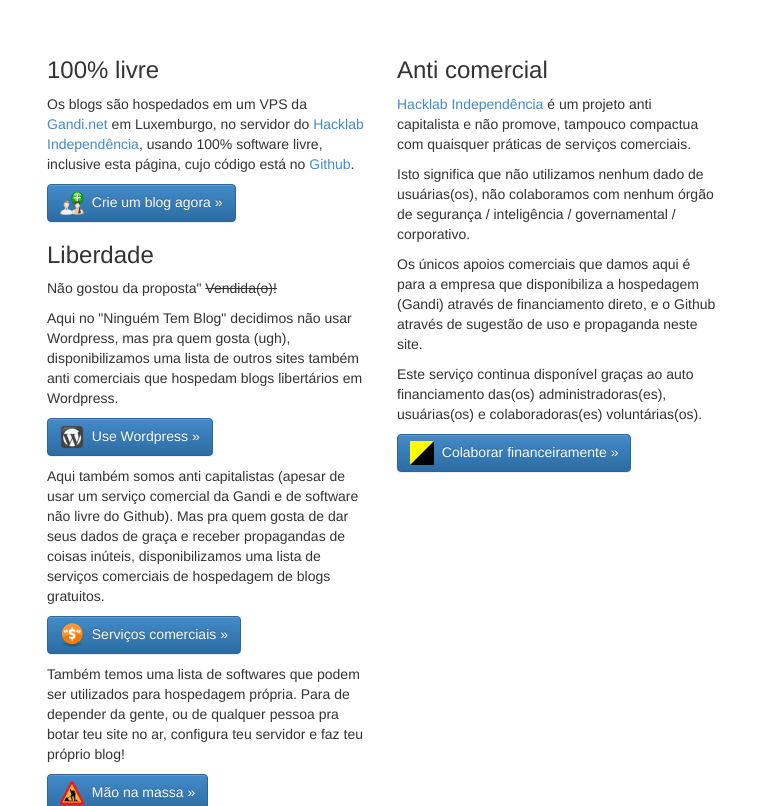
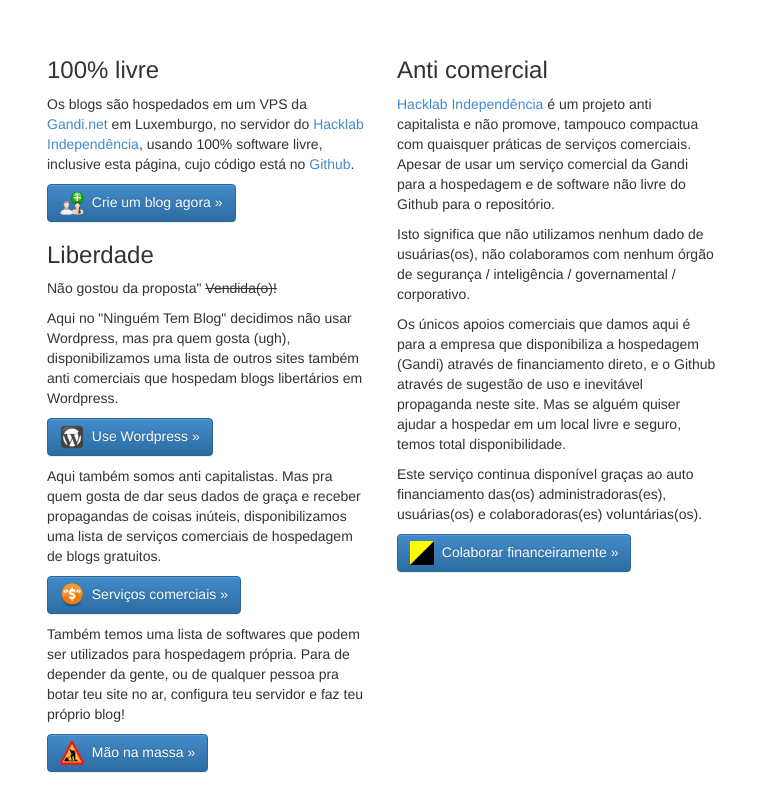
Before and after one commit to desci/ninguem.tem.blog.br, a plain HTML site: page index.html in a window 1280 px wide. Shown: the part 488-1294 px from the top of the page, without its empty margins (258-1021 px from the left). Drawn offline with Linux system fonts and the light colour scheme; files that its build step writes are made by us from their sources; files whose address does not match are found by name.

Commit message:
Movido o texto sobre hipocrisia

```diff
--- a/index.html
+++ b/index.html
@@ -83,7 +83,7 @@
 				<p>N&atilde;o gostou da proposta&quot; <del>Vendida(o)&excl;</del></p>
 				<p>Aqui no &quot;Ningu&eacute;m Tem Blog&quot; decidimos n&atilde;o usar Wordpress, mas pra quem gosta (ugh), disponibilizamos uma lista de outros sites tamb&eacute;m anti comerciais que hospedam blogs libert&aacute;rios em Wordpress.</p>
 				<p><a class="btn btn-primary" href="./libertar.html" role="button"><img src="./imagens/wordpress.png" height="24px" width="24px" />&nbsp;&nbsp;Use Wordpress »</a></p>
-				<p>Aqui tamb&eacute;m somos anti capitalistas (apesar de usar um servi&ccedil;o comercial da Gandi e de software n&atilde;o livre do Github). Mas pra quem gosta de dar seus dados de gra&ccedil;a e receber propagandas de coisas in&uacute;teis, disponibilizamos uma lista de servi&ccedil;os comerciais de hospedagem de blogs gratuitos.</p>
+				<p>Aqui tamb&eacute;m somos anti capitalistas. Mas pra quem gosta de dar seus dados de gra&ccedil;a e receber propagandas de coisas in&uacute;teis, disponibilizamos uma lista de servi&ccedil;os comerciais de hospedagem de blogs gratuitos.</p>
 				<p><a class="btn btn-primary" href="./comprar.html" role="button"><img src="./imagens/emblem-advertisement-dollar.png" height="24px" width="24px" />&nbsp;&nbsp;Servi&ccedil;os comerciais »</a></p>
 				<p>Tamb&eacute;m temos uma lista de softwares que podem ser utilizados para hospedagem pr&oacute;pria. Para de depender da gente, ou de qualquer pessoa pra botar teu site no ar, configura teu servidor e faz teu pr&oacute;prio blog&excl;</p>
 				<p><a class="btn btn-primary" href="./fazer.html" role="button"><img src="./imagens/pictograms-road_signs-workman_ahead_roadsign.png" height="24px" width="24px" />&nbsp;&nbsp;M&atilde;o na massa »</a></p>
@@ -93,9 +93,9 @@
 			<div class="col-lg-6">
 
 				<h3>Anti comercial</h3>
-				<p><a href="https://www.hi.ato.br/" target="_blank">Hacklab Independ&ecirc;ncia</a> &eacute; um projeto anti capitalista e n&atilde;o promove, tampouco compactua com quaisquer pr&aacute;ticas de servi&ccedil;os comerciais.</p>
+				<p><a href="https://www.hi.ato.br/" target="_blank">Hacklab Independ&ecirc;ncia</a> &eacute; um projeto anti capitalista e n&atilde;o promove, tampouco compactua com quaisquer pr&aacute;ticas de servi&ccedil;os comerciais. Apesar de usar um servi&ccedil;o comercial da Gandi para a hospedagem e de software n&atilde;o livre do Github para o reposit&oacute;rio.</p>
 				<p>Isto significa que n&atilde;o utilizamos nenhum dado de usu&aacute;rias(os), n&atilde;o colaboramos com nenhum &oacute;rg&atilde;o de seguran&ccedil;a / intelig&ecirc;ncia / governamental / corporativo.
-				<p>Os &uacute;nicos apoios comerciais que damos aqui &eacute; para a empresa que disponibiliza a hospedagem (Gandi) atrav&eacute;s de financiamento direto, e o Github atrav&eacute;s de sugest&atilde;o de uso e propaganda neste site.</p>
+				<p>Os &uacute;nicos apoios comerciais que damos aqui &eacute; para a empresa que disponibiliza a hospedagem (Gandi) atrav&eacute;s de financiamento direto, e o Github atrav&eacute;s de sugest&atilde;o de uso e inevit&aacute;vel propaganda neste site. Mas se algu&eacute;m quiser ajudar a hospedar em um local livre e seguro, temos total disponibilidade.</p>
 				<p>Este servi&ccedil;o continua dispon&iacute;vel gra&ccedil;as ao auto financiamento das(os) administradoras(es), usu&aacute;rias(os) e colaboradoras(es) volunt&aacute;rias(os).</p>
 				<p><a class="btn btn-primary" href="https://sos.hi.ato.br/" role="button"><img src="./imagens/capital.png" height="24px" width="24px" />&nbsp;&nbsp;Colaborar financeiramente »</a></p>
 
```
